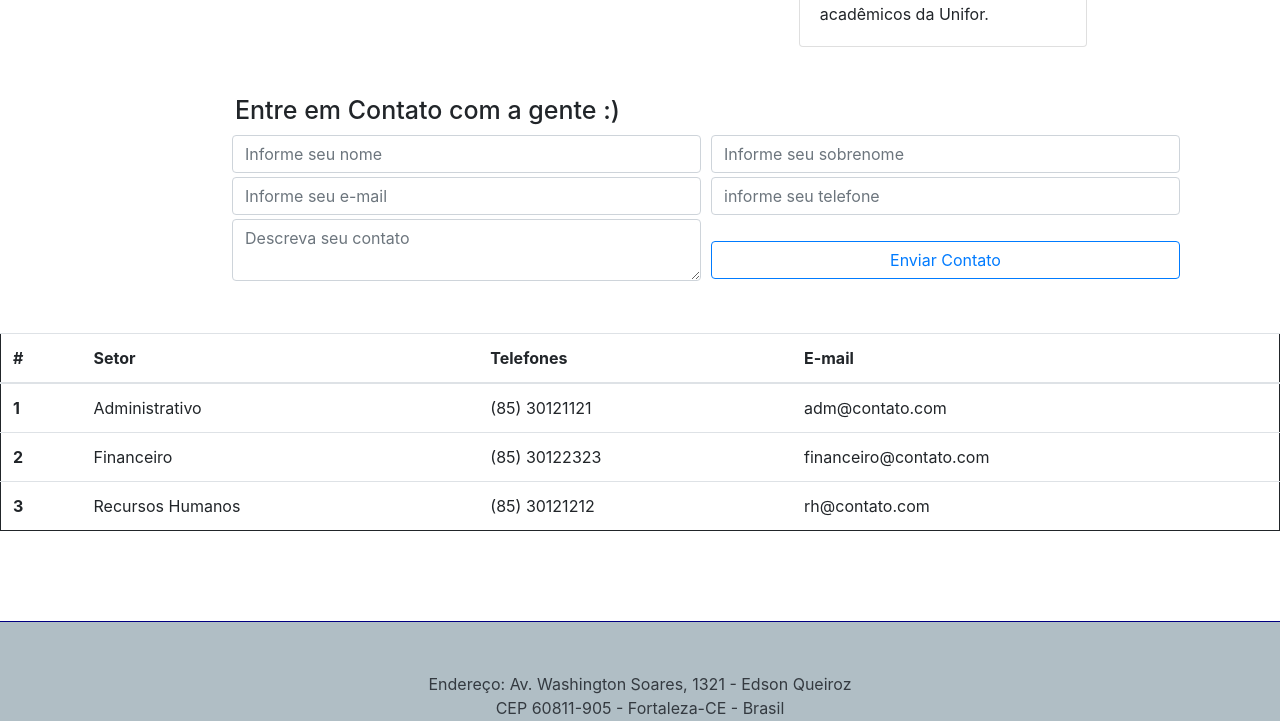
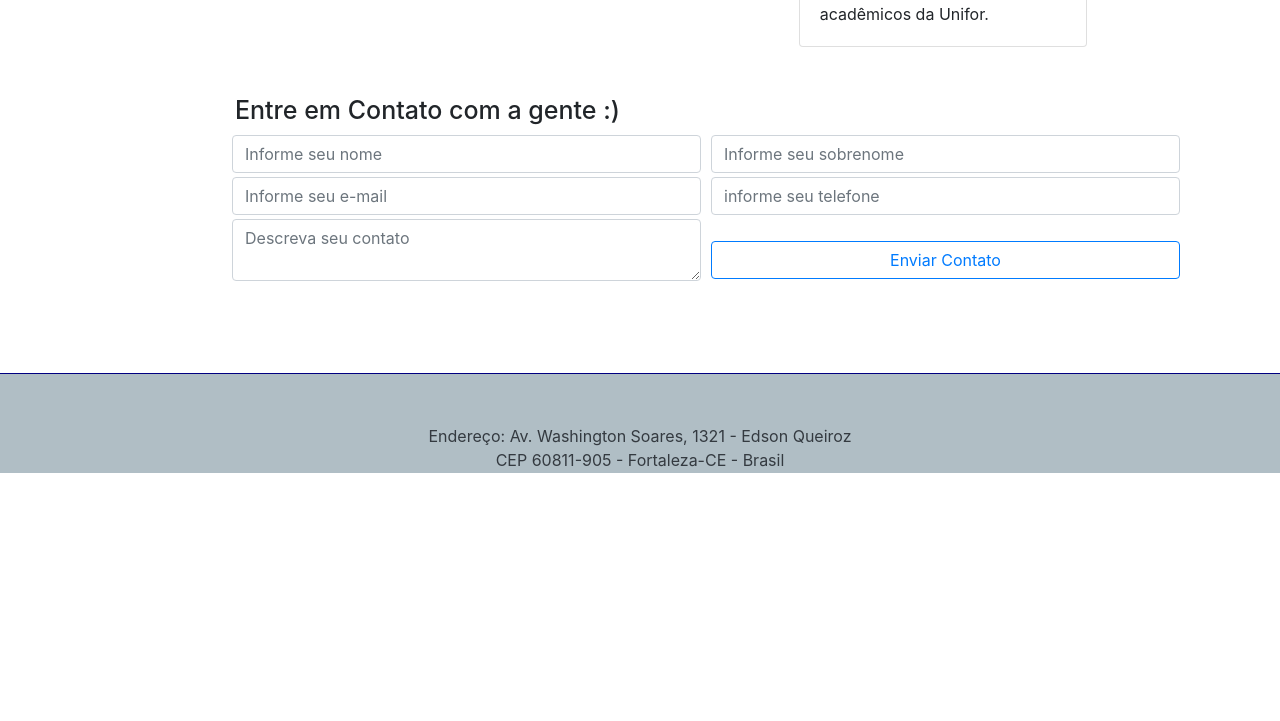
Before and after one commit to May199/python-server, a plain HTML site: page src/index.html in a window 1280 px wide. Shown: the part 551-1272 px from the top of the page. After the commit the page ends 1024 px from the top, so only its background shows below. Drawn offline with nearby package versions, Linux system fonts and the light colour scheme.

Commit message:
concluindo

```diff
--- a/src/index.html
+++ b/src/index.html
@@ -20,7 +20,6 @@
             <ul class="navbar-nav">
 
               <li class="nav-item"><a class="nav-link text-dark" href="/">Home</a></li>
-              <li class="nav-item"><a class="nav-link text-dark" href="#telefone">Telefones</a></li>
               <li class="nav-item"><a class="nav-link text-dark" href="#contato">Contato</a></li>
 
             </ul>
@@ -82,38 +81,6 @@
           </div>
           </form>
     </div>
-    <div id="telefone">
-        <table class="table" method="GET" action="/telefone">
-            <thead>
-              <tr>
-                <th scope="col">#</th>
-                <th scope="col">Setor</th>
-                <th scope="col">Telefones</th>
-                <th scope="col">E-mail</th>
-              </tr>
-            </thead>
-            <tbody>
-              <tr>
-                <th scope="row">1</th>
-                <td>Administrativo</td>
-                <td>(85) 30121121</td>
-                <td>adm@contato.com</td>
-              </tr>
-              <tr>
-                <th scope="row">2</th>
-                <td>Financeiro</td>
-                <td>(85) 30122323</td>
-                <td>financeiro@contato.com</td>
-              </tr>
-              <tr>
-                <th scope="row">3</th>
-                <td>Recursos Humanos</td>
-                <td>(85) 30121212</td>
-                <td>rh@contato.com</td>
-              </tr>
-            </tbody>
-          </table>
-    </div>
 
     <div id="rodape" class="bg-custom text-dark">
         <p>Endereço: Av. Washington Soares, 1321 - Edson Queiroz<br> CEP 60811-905 - Fortaleza-CE - Brasil</p>
```
